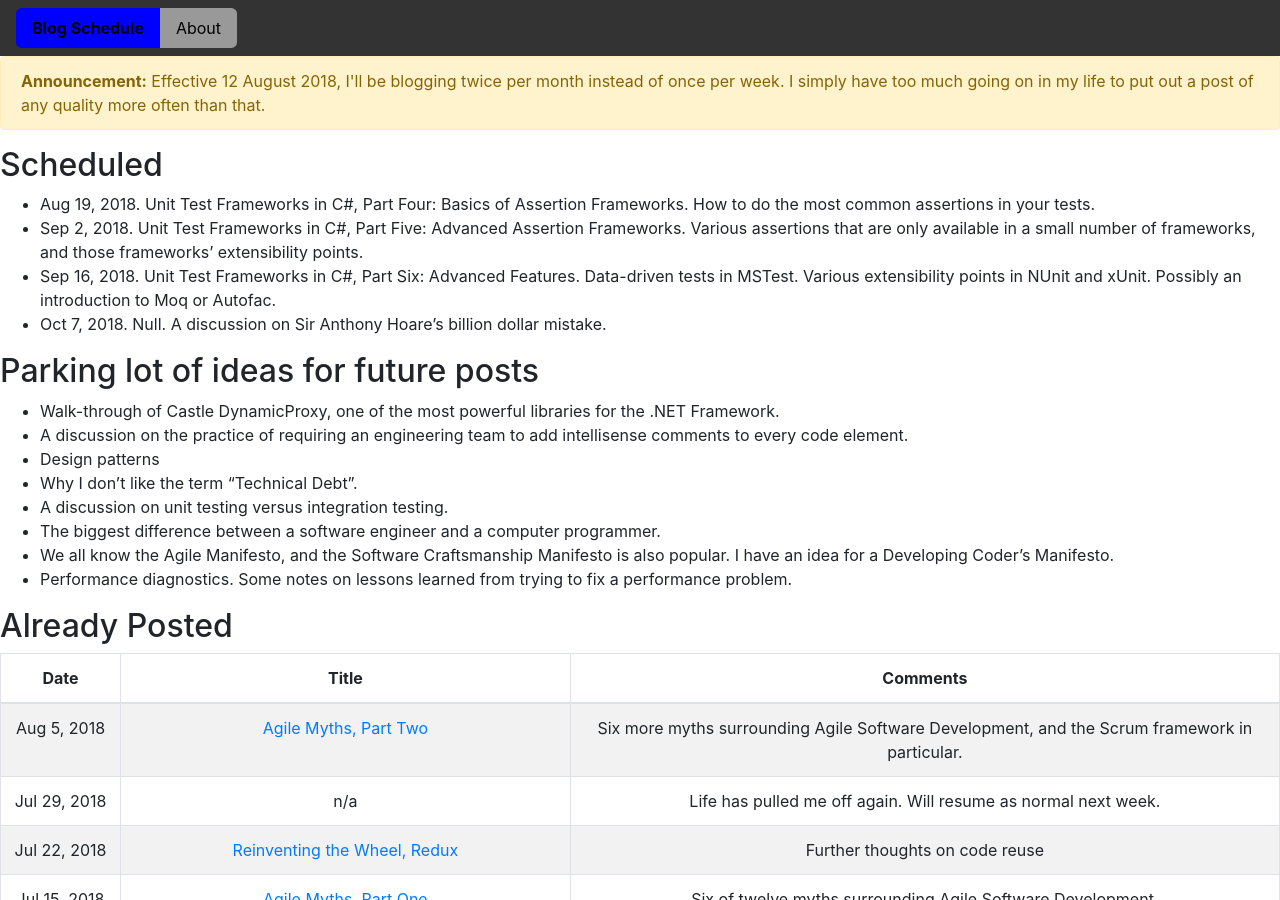
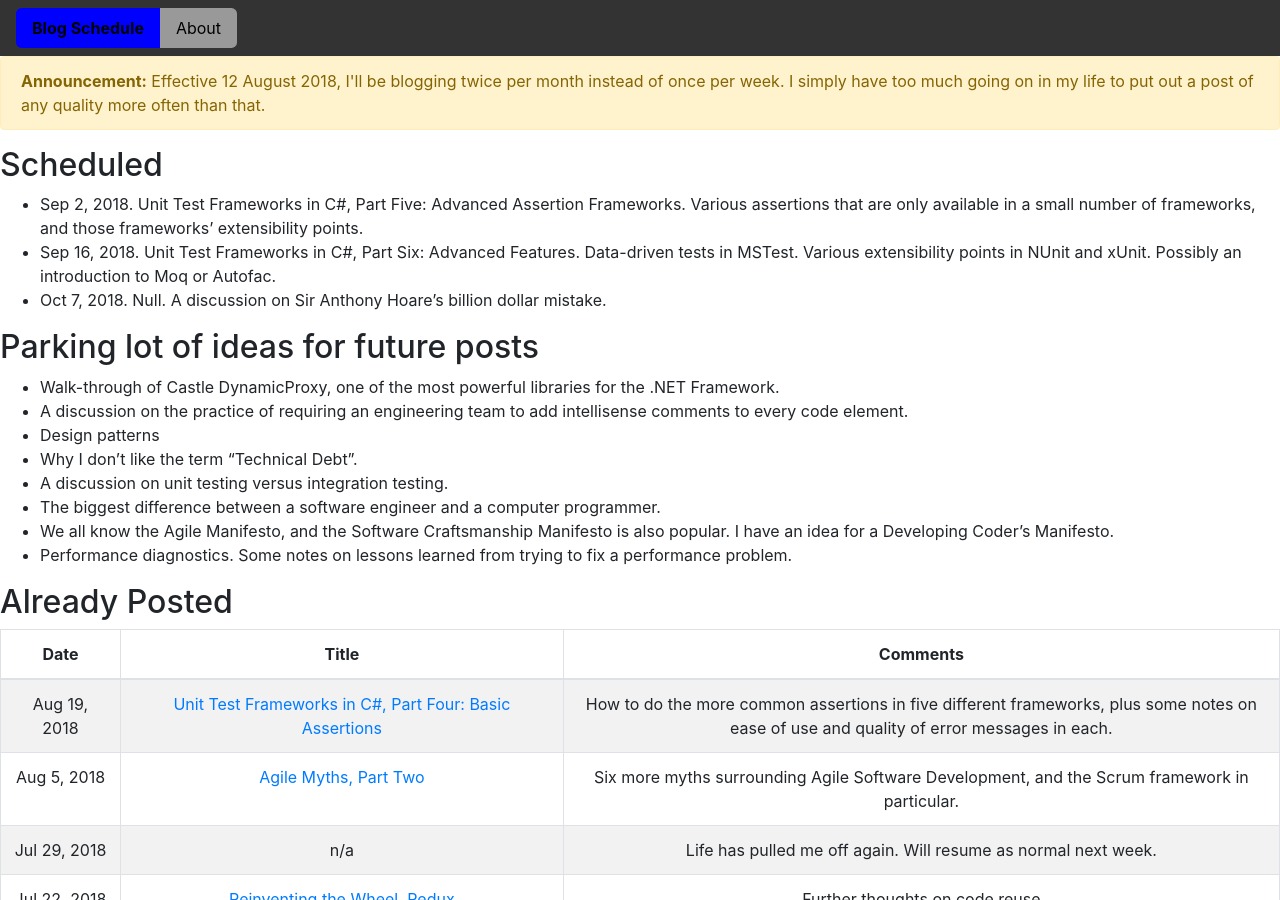
Before and after one commit to keith-anders/keith-anders.github.io, a Jekyll site: the page built from index.md, in a window 1280 px wide and 900 px high. Built offline with Jekyll 4.4.1, drawn with Linux system fonts in a browser that asks for light colours; nearby versions of some CDN libraries.

Commit message:
Added link to this week's post.

```diff
--- a/index.md
+++ b/index.md
@@ -8,7 +8,6 @@ date: 2018-08-12
 
 ## Scheduled
 
-- Aug 19, 2018. Unit Test Frameworks in C#, Part Four: Basics of Assertion Frameworks. How to do the most common assertions in your tests.
 - Sep 2, 2018. Unit Test Frameworks in C#, Part Five: Advanced Assertion Frameworks. Various assertions that are only available in a small number of frameworks, and those frameworks' extensibility points.
 - Sep 16, 2018. Unit Test Frameworks in C#, Part Six: Advanced Features. Data-driven tests in MSTest. Various extensibility points in NUnit and xUnit. Possibly an introduction to Moq or Autofac.
 - Oct 7, 2018. Null. A discussion on Sir Anthony Hoare's billion dollar mistake.
@@ -28,6 +27,7 @@ date: 2018-08-12
 
 | Date | Title | Comments |
 | :---: | :---:| :---:|
+| Aug 19, 2018 | [Unit Test Frameworks in C#, Part Four: Basic Assertions](https://thedevelopingcoder.com/2018/08/20/unit-test-frameworks-in-c-part-four-basic-assertions/) | How to do the more common assertions in five different frameworks, plus some notes on ease of use and quality of error messages in each. |
 | Aug 5, 2018 | [Agile Myths, Part Two](https://thedevelopingcoder.com/2018/08/04/agile-myths-part-two/) | Six more myths surrounding Agile Software Development, and the Scrum framework in particular. |
 | Jul 29, 2018 | n/a | Life has pulled me off again. Will resume as normal next week. |
 | Jul 22, 2018 | [Reinventing the Wheel, Redux](https://medium.com/@kanders84152/reinventing-the-wheel-redux-33cdd4f2bb87) | Further thoughts on code reuse |
```
